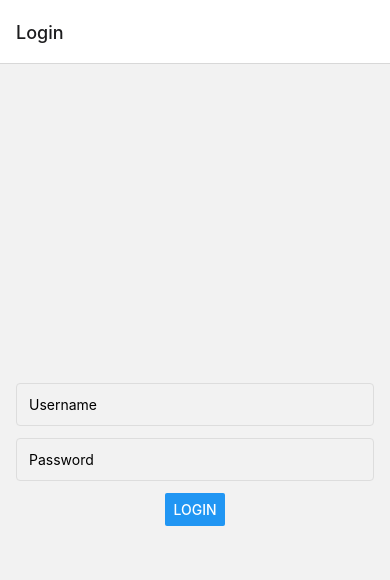
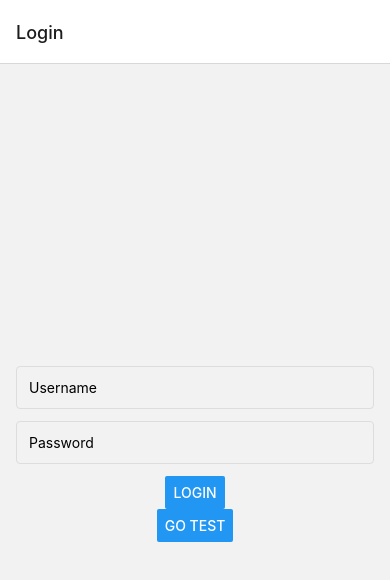
Before and after one commit to Yunzez/storaLink-App, a React Native app in the folder storalink/: screen /Login in a window 390 px wide. Shown: the top 580 px of the page. Built offline with nearby package versions, Linux system fonts and the light colour scheme.

Commit message:
quick add

```diff
--- a/storalink/App.tsx
+++ b/storalink/App.tsx
@@ -18,6 +18,7 @@ export default function App() {
       <GlobalContextProvider>
         <GlobalStack.Navigator>
           <GlobalStack.Screen name="Login" component={Login} />
+          <GlobalStack.Screen name="Test" component={Test} />
           <GlobalStack.Screen
             options={{
               headerShown: false,
--- a/storalink/screens/Login.tsx
+++ b/storalink/screens/Login.tsx
@@ -49,6 +49,7 @@ export const Login = () => {
       />
 
       <Button title="Login" onPress={handleLogin} />
+      <Button title="Go test" onPress={() => { navigator.navigate("Test");}} />
     </Container>
   );
 };
```
